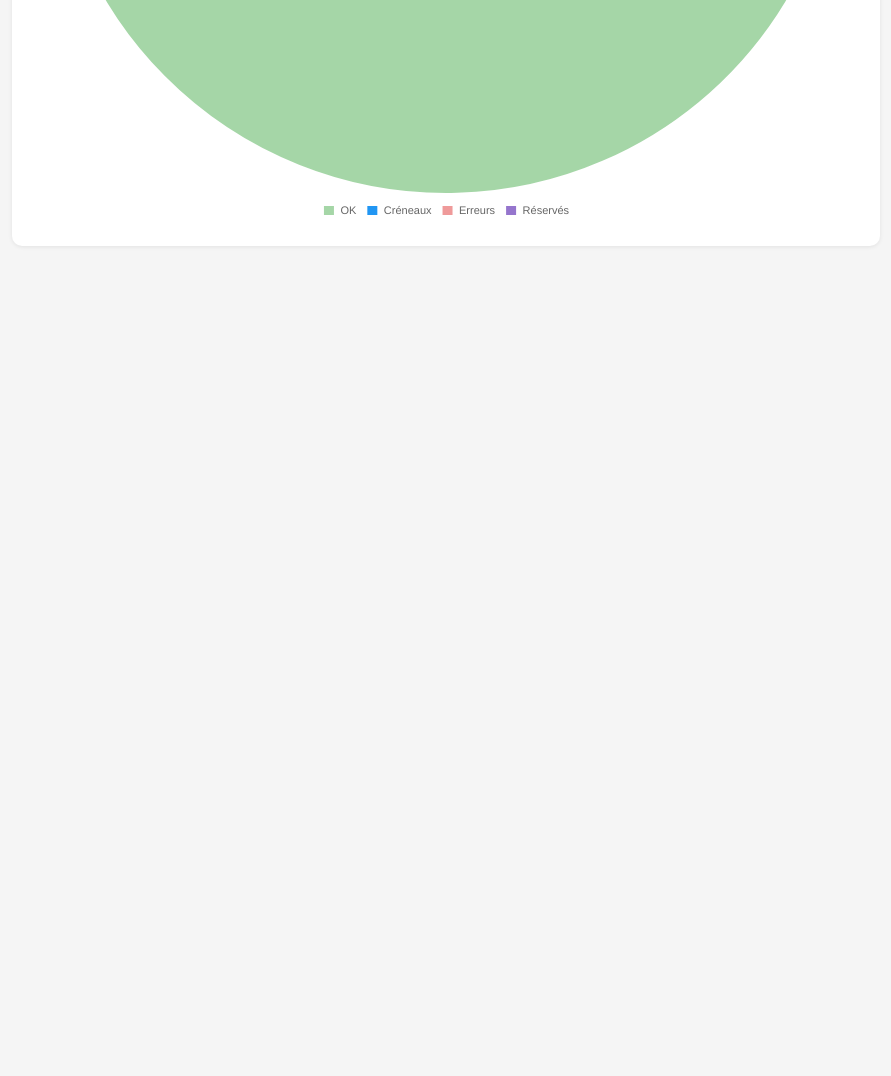
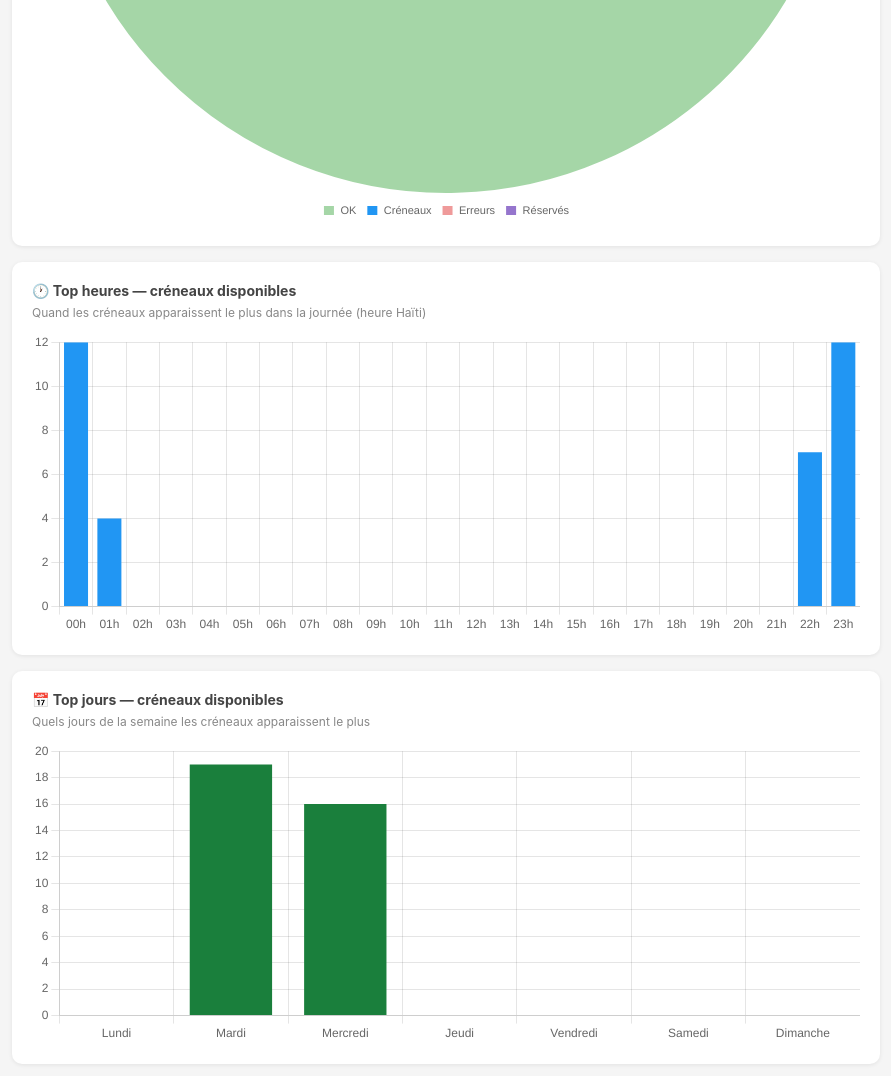
Before and after one commit to jeffreybest22/econsular-monitor, a website: page docs/index.html in a window 1280 px wide. Shown: the part 3388-4464 px from the top of the page, without its empty margins (194-1085 px from the left). Before the commit the page ends 3658 px from the top, so only its background shows below. Drawn offline with nearby package versions, Linux system fonts and the light colour scheme.

Commit message:
feat: add Top hours and Top weekdays charts for slot availability patterns

```diff
--- a/docs/index.html
+++ b/docs/index.html
@@ -134,6 +134,17 @@
   <div class="card chart-card">
     <h3>Répartition des statuts</h3>
     <canvas id="chartStatus" height="110"></canvas>
+  </div>
+
+  <div class="card chart-card">
+    <h3>🕐 Top heures — créneaux disponibles</h3>
+    <p style="font-size:12px;color:#888;margin:-6px 0 12px">Quand les créneaux apparaissent le plus dans la journée (heure Haïti)</p>
+    <canvas id="chartHours" height="110"></canvas>
+  </div>
+  <div class="card chart-card">
+    <h3>📅 Top jours — créneaux disponibles</h3>
+    <p style="font-size:12px;color:#888;margin:-6px 0 12px">Quels jours de la semaine les créneaux apparaissent le plus</p>
+    <canvas id="chartWeekdays" height="110"></canvas>
   </div>
 </div>
 
@@ -401,6 +412,72 @@ function renderCharts() {
     options:{ responsive:true, maintainAspectRatio:true,
       plugins:{ legend:{ position:'bottom', labels:{ boxWidth:12, font:{size:11} } } } },
   });
+
+  renderSlotPatterns();
+}
+
+// Graphiques "Top heures" et "Top jours" basés UNIQUEMENT sur les créneaux détectés
+let chartHours = null, chartWeekdays = null;
+function renderSlotPatterns() {
+  const slotChecks = allChecks.filter(c => c.status === 'slots');
+
+  // Formateur heure/jour en fuseau Haïti
+  const partsOf = ts => {
+    const s = new Date(ts).toLocaleString('en-US', {
+      timeZone:'America/Port-au-Prince', hour12:false,
+      weekday:'short', hour:'2-digit'
+    });
+    // ex: "Mon, 14" → weekday=Mon, hour=14
+    const wd = s.split(',')[0].trim();
+    const hr = parseInt(s.split(',')[1]) ;
+    return { wd, hr: isNaN(hr) ? new Date(ts).getHours() : hr };
+  };
+
+  // Top heures (0-23)
+  const hours = Array(24).fill(0);
+  // Top jours (Lun..Dim)
+  const wdMap = { Mon:0, Tue:1, Wed:2, Thu:3, Fri:4, Sat:5, Sun:6 };
+  const wdLabels = ['Lundi','Mardi','Mercredi','Jeudi','Vendredi','Samedi','Dimanche'];
+  const wd = Array(7).fill(0);
+
+  for (const c of slotChecks) {
+    const { wd: w, hr } = partsOf(c.ts);
+    if (hr >= 0 && hr < 24) hours[hr]++;
+    if (w in wdMap) wd[wdMap[w]]++;
+  }
+
+  const hasData = slotChecks.length > 0;
+  const noDataPlugin = hasData ? [] : undefined;
+
+  if (chartHours) chartHours.destroy();
+  chartHours = new Chart(document.getElementById('chartHours'), {
+    type: 'bar',
+    data: {
+      labels: hours.map((_, h) => `${h.toString().padStart(2,'0')}h`),
+      datasets: [{ label:'Créneaux détectés', data:hours, backgroundColor:'#2196f3' }],
+    },
+    options: {
+      responsive:true, maintainAspectRatio:true,
+      scales:{ y:{ beginAtZero:true, ticks:{ precision:0 } } },
+      plugins:{ legend:{ display:false },
+        title:{ display:!hasData, text:'Aucun créneau détecté pour l\'instant', color:'#999' } },
+    },
+  });
+
+  if (chartWeekdays) chartWeekdays.destroy();
+  chartWeekdays = new Chart(document.getElementById('chartWeekdays'), {
+    type: 'bar',
+    data: {
+      labels: wdLabels,
+      datasets: [{ label:'Créneaux détectés', data:wd, backgroundColor:'#1a7f3c' }],
+    },
+    options: {
+      responsive:true, maintainAspectRatio:true,
+      scales:{ y:{ beginAtZero:true, ticks:{ precision:0 } } },
+      plugins:{ legend:{ display:false },
+        title:{ display:!hasData, text:'Aucun créneau détecté pour l\'instant', color:'#999' } },
+    },
+  });
 }
 
 load();
```
